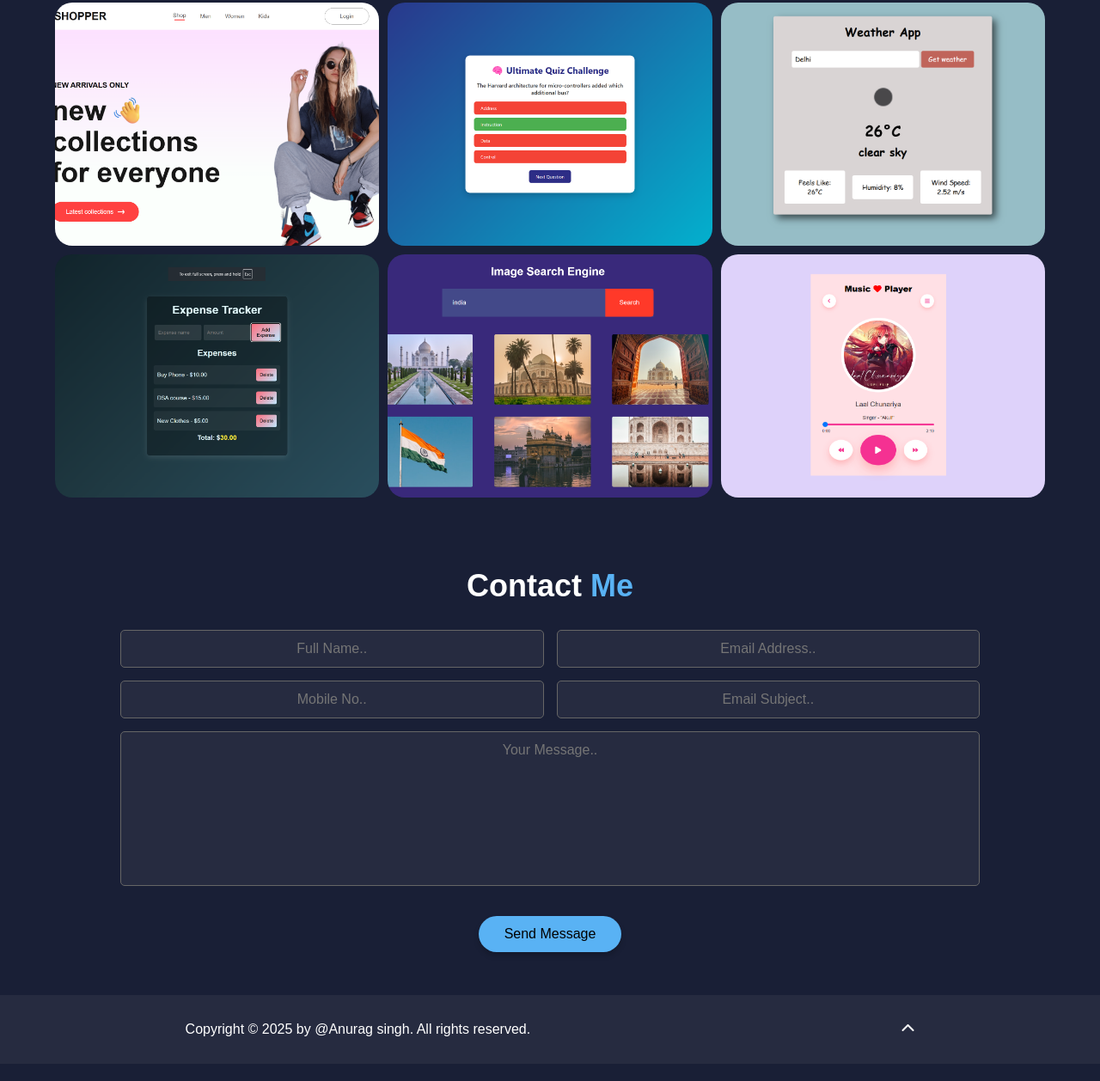
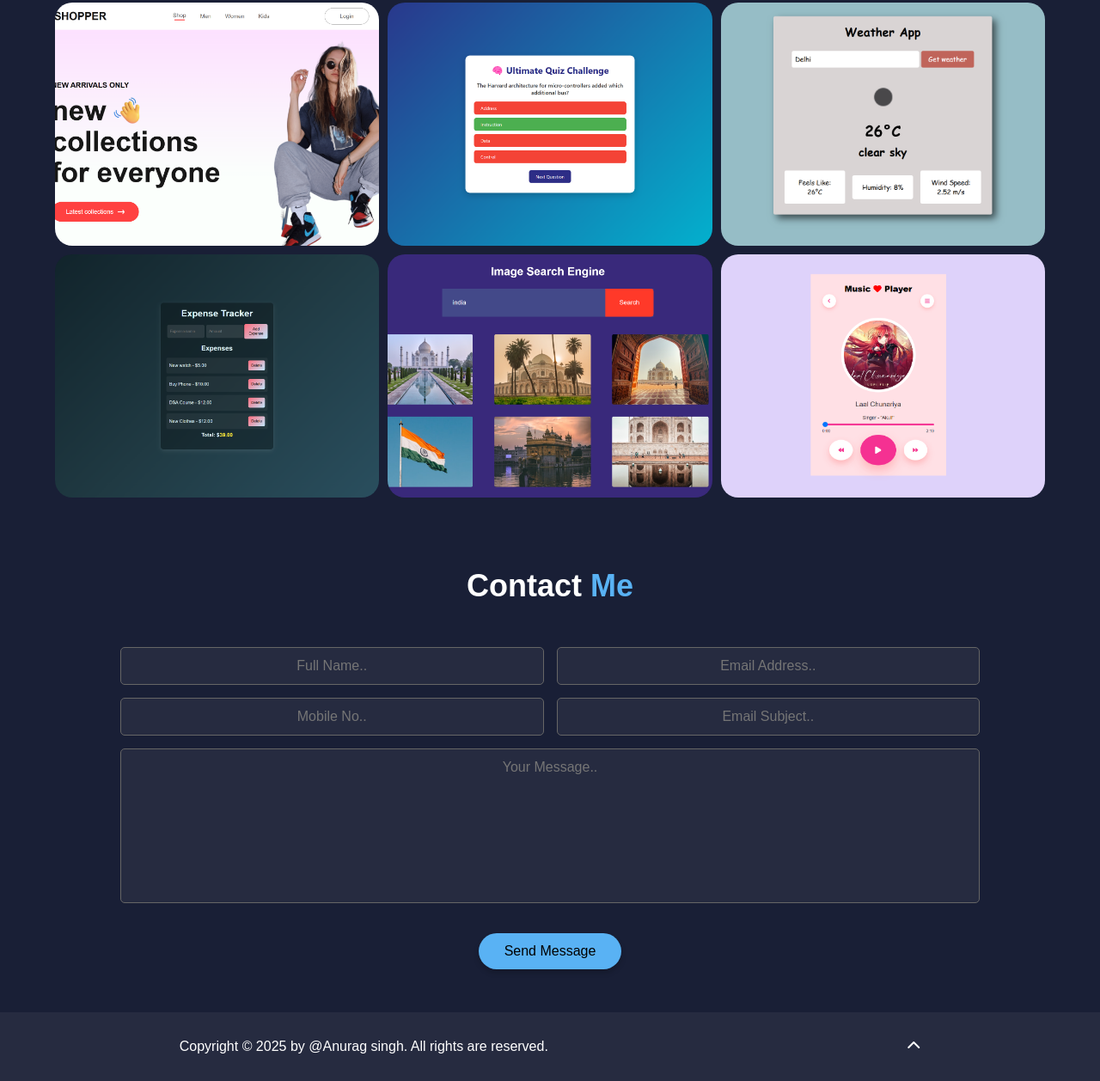
Before and after one commit to Singhanurag45/My_Portfolio, a plain HTML site: page index.html in a window 1280 px wide. Shown: the part 1973-3231 px from the top of the page at 86% size. Drawn offline with Linux system fonts and the light colour scheme.

Commit message:
update expense img

```diff
--- a/index.html
+++ b/index.html
@@ -124,7 +124,7 @@
                     </div>
                 </div>
                 <div class="card">
-                    <img src="expenseTracker.png" alt="image of expense-tracker">
+                    <img src="expense.png" alt="image of expense-tracker">
                     <div class="overlay">
                         <h2>Web Design</h2>
                         <p>A simple and stylish expense tracker web app to add, view, and manage daily expenses with real-time total updates.</p>
@@ -174,7 +174,7 @@
 
     <!-- Footer -->
     <div class="footer">
-        <p> Copyright &copy; <span id="year"> 2025</span> by @Anurag singh. All rights reserved.</p>
+        <p> Copyright &copy; <span id="year"> 2025</span> by @Anurag singh. All rights are reserved.</p>
         <span><i id="top-home" class="fas fa-chevron-up"></i></span>
     </div>
 
--- a/style.css
+++ b/style.css
@@ -714,7 +714,7 @@ nav {
 
 .txt-contact {
   text-align: center;
-  margin-bottom: 30px;
+  margin-bottom: 50px;
   font-size: 36px;
   color: var(--text-color);
   font-weight: bold;
@@ -812,5 +812,4 @@ textarea {
   align-items: center;
   height: 10vh;
   background-color: var(--snd-bf-color);
-
   }
```
Also changed, not shown: expense.png (added).
